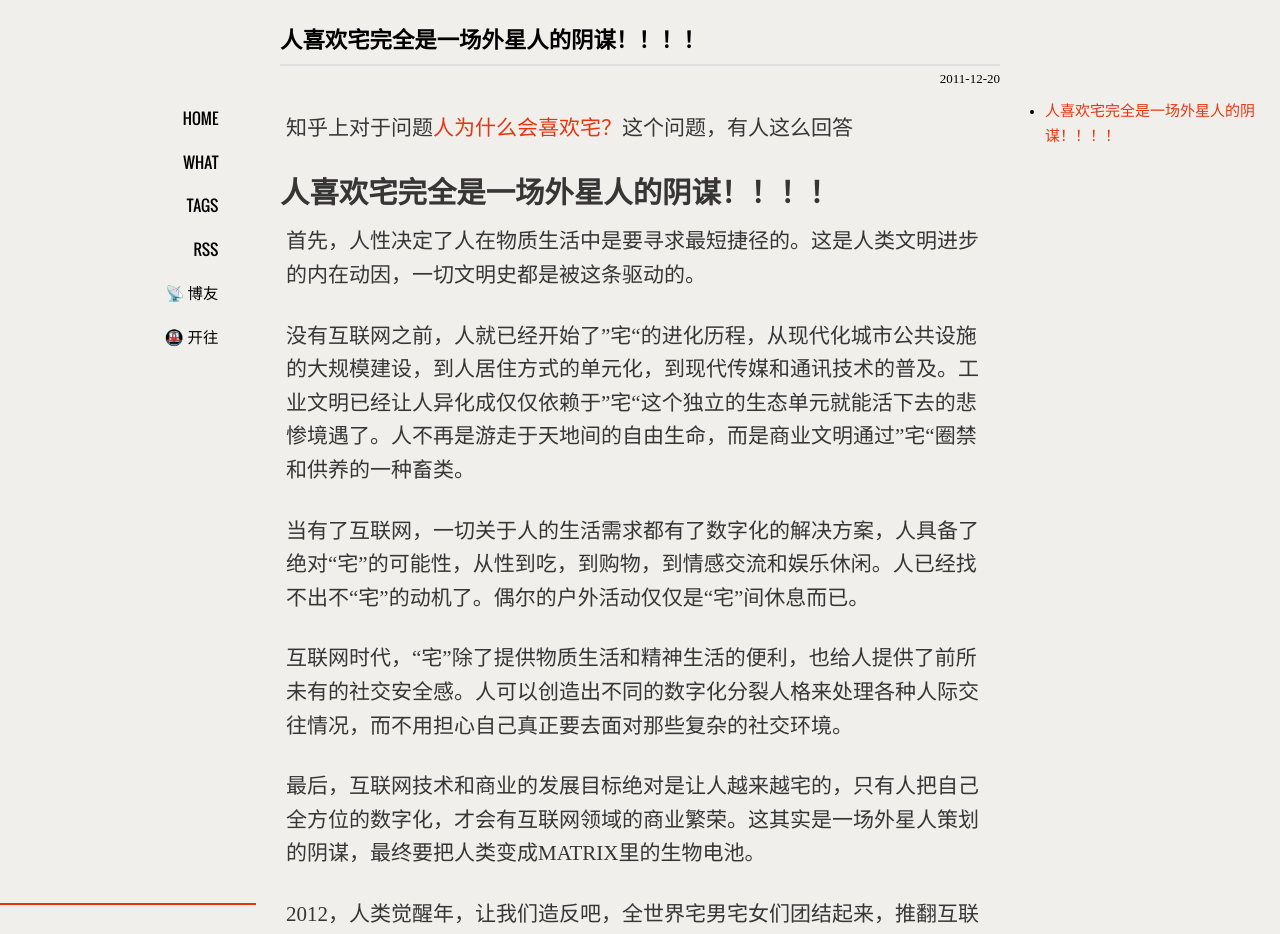
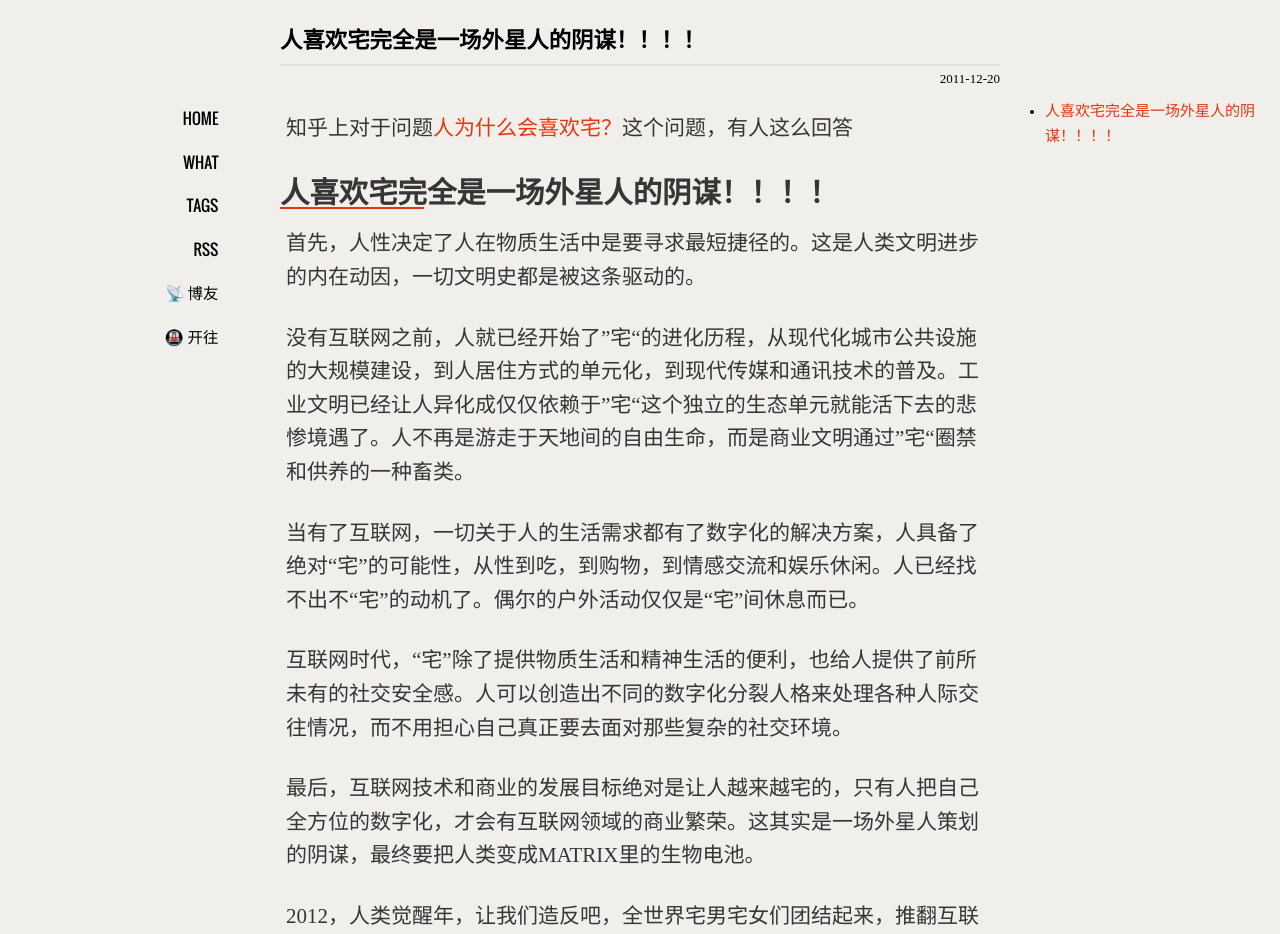
Before and after one commit to xavierskip/xavierskip.github.io, a Jekyll site: the page built from _posts/2011-12-20-why-otaku.md, in a window 1280 px wide. Shown: the top 934 px of the page. Built offline with Jekyll 4.4.1, drawn with Linux system fonts in a browser that asks for light colours; comment, search, counter and statistics services are not loaded; a style sheet for code colours, icons or effects is not loaded.

Commit message:
change css .post h2

```diff
--- a/media/css/style.css
+++ b/media/css/style.css
@@ -113,10 +113,14 @@ nav{font-family: 'Oswald', sans-serif;font-size:1.1em;text-transform:uppercase;f
 nav a{display:block;padding:.7em 1em;color:var(--nav-color);}
 nav a:hover{background-color: var(--nav-hover-bg);text-decoration:none;color:var(--nav-hover-color);border: 0;transition:color .2s linear;}
 .post{margin: .5em 0 1em 0;font-size: 21px;color:var(--post-color);}
-.post h2{margin: 21px 0 13px 0;}
+.post h2{
+  margin: 21px 0 13px 0;
+  display: flex;
+  flex-direction: column;
+}
 .post h2:after {
     content: '';
-    position: absolute;
+    position: relative;
     bottom: -5px;
     left: 0;
     width: 20%;
@@ -125,7 +129,7 @@ nav a:hover{background-color: var(--nav-hover-bg);text-decoration:none;color:var
     transition: width 0.3s ease-in-out;
 }
 .post h2:hover:after {
-    width: 100%;
+    width: 90%;
 }
 .post p {
   margin: 6px;
```
